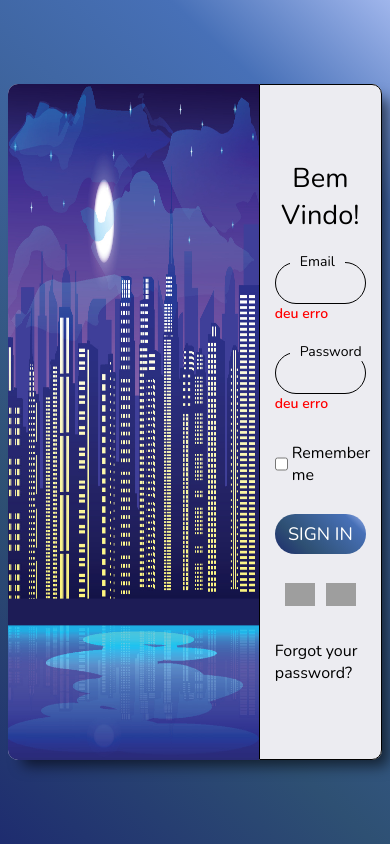
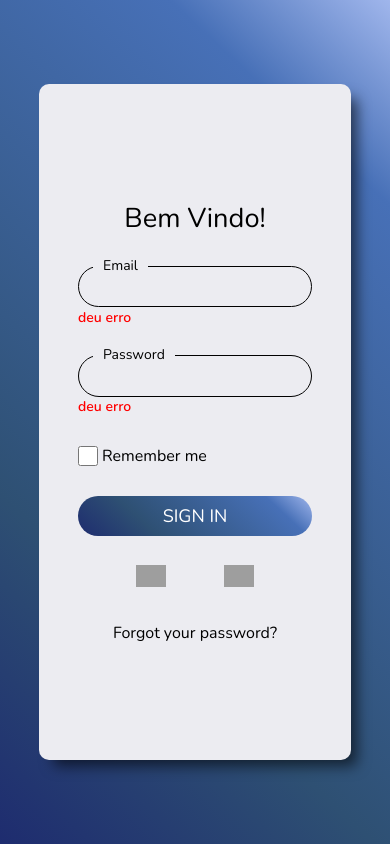
Before and after one commit to HenriqFonseca/front-end-challenges, a plain HTML site: page challenge-1-signup/index.html in a window 390 px wide. Drawn offline with nearby package versions, Linux system fonts and the light colour scheme; grey boxes are pictures that could not be loaded.

Commit message:
responsivo

```diff
--- a/challenge-1-signup/assets/style.css
+++ b/challenge-1-signup/assets/style.css
@@ -19,7 +19,7 @@ body{
     width: 96%;
     height: 90%;
     border-radius: 10px;
-    max-width: 1700px;
+    max-width: 1360px;
     background-color:rgba(236,236,241);
     -webkit-box-shadow: 10px 10px 14px -4px rgba(0,0,0,0.59);
 -moz-box-shadow: 10px 10px 14px -4px rgba(0,0,0,0.59);
@@ -47,7 +47,6 @@ box-shadow: 10px 10px 14px -4px rgba(0,0,0,0.59);
     border-radius: 0px 10px 10px 0px;
     height: 100%;
     width: 33%;
-    border: solid 1px black;
 }
 
 .login-form{
@@ -63,7 +62,7 @@ box-shadow: 10px 10px 14px -4px rgba(0,0,0,0.59);
     justify-content: center;
     align-items: center;
     flex-direction: column;
-    font-size: 2.5rem;
+    font-size: 2.1rem;
     text-align: center;
 }
 
@@ -149,9 +148,16 @@ input[type='checkbox']{
     cursor: pointer;
 }
 
+
+/* MEDIA QUERY */
+@media  (max-width: 960px) {
+}
+
 @media  (max-width: 768px) {
     .container{
         height: 80%;
+        width: 80%;
+        max-width: 600px;
     }
 
     .login-form-header{
@@ -160,4 +166,10 @@ input[type='checkbox']{
     .forgot-password{
         font-size: 1rem;
     }
+    .login-left{
+        display: none;
+    }
+    .login-right{
+        width: 100%;
+    }
 }
--- a/challenge-1-signup/index.html
+++ b/challenge-1-signup/index.html
@@ -23,7 +23,7 @@
 
     <div class="container">
         <div class="login-left">
-            <img src="/img/city.jpg" alt="" srcset="">
+            <img src="/img/Work_7.jpg" alt="" srcset="">
         </div>
         <div class="login-right">
             <div class="login-form">
```
Also changed, not shown: challenge-1-signup/img/Work_7.jpg (added).
